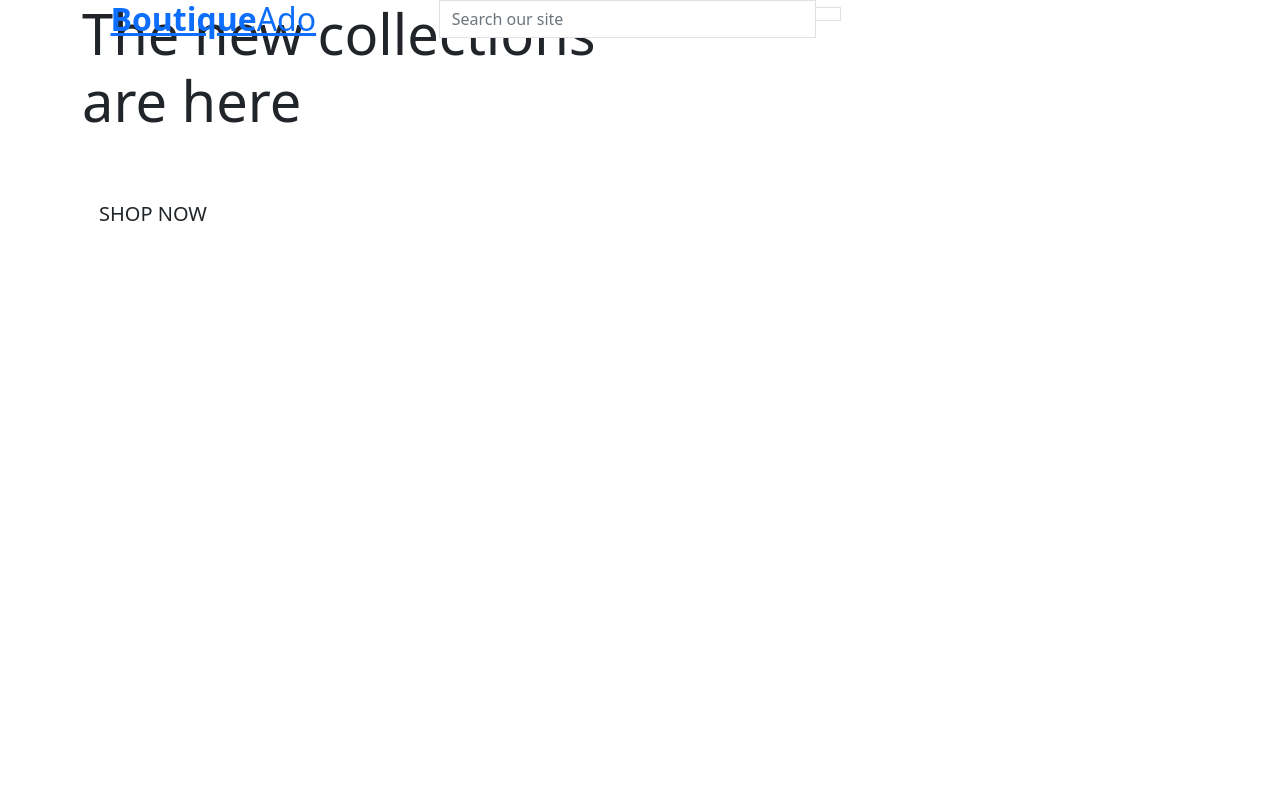
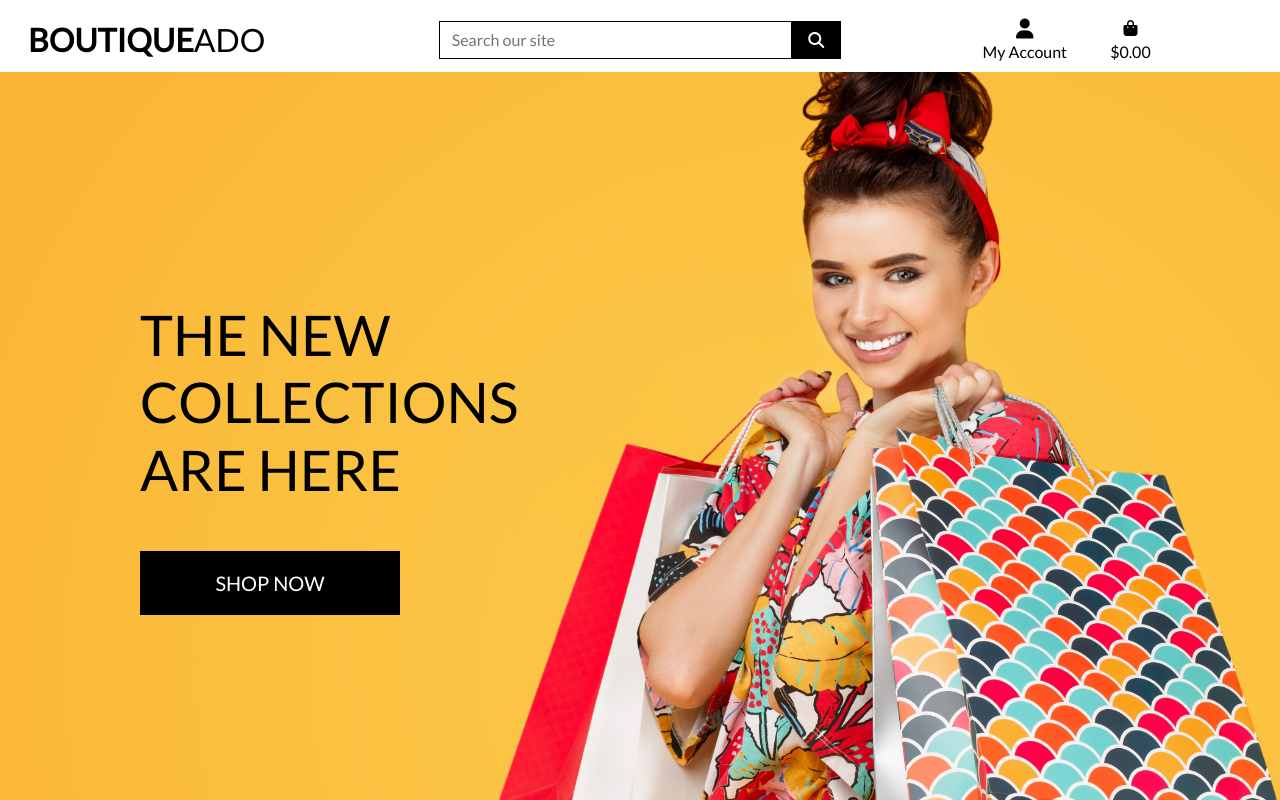
Before and after one commit to phil-griffith/boutique_ado, a Django app: page / in a window 1280 px wide. Run offline with Django 3.2, Linux system fonts and the light colour scheme; some libraries are stand-ins or nearby versions.

Commit message:
Update home page header content and style

```diff
--- a/boutique_ado/settings.py
+++ b/boutique_ado/settings.py
@@ -147,3 +147,7 @@ USE_TZ = True
 # https://docs.djangoproject.com/en/3.1/howto/static-files/
 
 STATIC_URL = '/static/'
+STATICFILES_DIRS = (os.path.join(BASE_DIR, 'static'),)
+
+MEDIA_URL = '/media/'
+MEDIA_ROOT = os.path.join(BASE_DIR, 'media')
--- a/boutique_ado/urls.py
+++ b/boutique_ado/urls.py
@@ -15,9 +15,11 @@ Including another URLconf
 """
 from django.contrib import admin
 from django.urls import path, include
+from django.conf import settings
+from django.conf.urls.static import static
 
 urlpatterns = [
     path('admin/', admin.site.urls),
     path('accounts/', include('allauth.urls')),
     path('', include('home.urls')),
-]
+] + static(settings.MEDIA_URL, document_root=settings.MEDIA_ROOT)
--- /dev/null
+++ b/static/css/base.css
@@ -0,0 +1,81 @@
+html {
+    height: 100%;
+}
+
+body {
+    background: url("/media/homepage_background_cropped.jpg") no-repeat center center fixed;
+    background-size: cover;
+    height: calc(100vh - 164px);
+    color: #555;
+    font-family: 'Lato';
+}
+
+/* from Bulma */
+.icon {
+    align-items: center;
+    display: inline-flex;
+    justify-content: center;
+    height: 1.5rem;
+    width: 1.5rem;
+}
+
+.logo-font {
+    text-transform: uppercase;
+}
+
+.main-logo-link {
+    width: fit-content;
+}
+
+.shop-now-button {
+    background: black;
+    color: white;
+    min-width: 260px;
+}
+
+.btn-black {
+    background: black;
+    color: white;
+}
+
+.shop-now-button:hover,
+.shop-now-button:active,
+.shop-now-button:focus,
+.btn-black:hover,
+.btn-black:active,
+.btn-black:focus {
+    background: #222;
+    color: white;
+}
+
+.text-black {
+    color: #000 !important;
+}
+
+.border-black {
+    border: 1px solid black !important;
+}
+
+/* -------------------------------- Media Queries */
+
+/* Slightly larger container on xl screens */
+@media (min-width: 1200px) {
+  .container {
+    max-width: 80%;
+  }
+}
+
+/* fixed top navbar only on medium and up */
+@media (min-width: 992px) {
+    .fixed-top-desktop-only {
+        position: fixed;
+        top: 0;
+        right: 0;
+        left: 0;
+        z-index: 1030;
+    }
+
+    .header-container {
+        padding-top: 164px;
+    }
+}
--- a/templates/base.html
+++ b/templates/base.html
@@ -12,14 +12,18 @@
     {% endblock %}
 
     {% block corecss %}
+        <link rel="preconnect" href="https://fonts.gstatic.com">
+        <link href="https://fonts.googleapis.com/css2?family=Lato&display=swap" rel="stylesheet">
         <link href="https://cdn.jsdelivr.net/npm/bootstrap@5.0.0-beta3/dist/css/bootstrap.min.css" rel="stylesheet" integrity="sha384-eOJMYsd53ii+scO/bJGFsiCZc+5NDVN2yr8+0RDqr0Ql0h+rP48ckxlpbzKgwra6" crossorigin="anonymous">
+        <link rel="stylesheet" href="{% static 'css/base.css' %}">
     {% endblock %}
 
     {% block extra_css %}
     {% endblock %}
 
     {% block corejs %}
-        <script src="https://cdn.jsdelivr.net/npm/bootstrap@5.0.0-beta3/dist/js/bootstrap.bundle.min.js" integrity="sha384-JEW9xMcG8R+pH31jmWH6WWP0WintQrMb4s7ZOdauHnUtxwoG2vI5DkLtS3qm9Ekf" crossorigin="anonymous"></script>
+        <script src="https://kit.fontawesome.com/4dc71a02d3.js" crossorigin="anonymous"></script>
+        <script src="https://code.jquery.com/jquery-3.6.0.slim.js" integrity="sha256-HwWONEZrpuoh951cQD1ov2HUK5zA5DwJ1DNUXaM6FsY=" crossorigin="anonymous"></script>
         <script src="https://cdn.jsdelivr.net/npm/@popperjs/core@2.9.1/dist/umd/popper.min.js" integrity="sha384-SR1sx49pcuLnqZUnnPwx6FCym0wLsk5JZuNx2bPPENzswTNFaQU1RDvt3wT4gWFG" crossorigin="anonymous"></script>
         <script src="https://cdn.jsdelivr.net/npm/bootstrap@5.0.0-beta3/dist/js/bootstrap.min.js" integrity="sha384-j0CNLUeiqtyaRmlzUHCPZ+Gy5fQu0dQ6eZ/xAww941Ai1SxSY+0EQqNXNE6DZiVc" crossorigin="anonymous"></script>
     {% endblock %}
@@ -31,9 +35,9 @@
   </head>
   <body>
     <header class="container-fluid fixed-top">
-        <div class="row">
+        <div id="topnav" class="row bg-white pt-lg-2 d-none d-lg-flex">
             <div class="col-12 col-lg-4 my-auto py-1 py-lg-0 text-center text-lg-left">
-                <a href="" class="new-link main-logo-link">
+                <a href="" class="nav-link main-logo-link">
                     <h2 class="logo-font text-black my-0"><strong>Boutique</strong>Ado</h2>
                 </a>
             </div>
@@ -49,13 +53,44 @@
                             </button>
                         </div>
                     </div>
-
                 </form>
             </div>
             <div class="col-12 col-lg-4 my-auto py-1 py-lg-0">
                 <ul class="list-inline list-unstyled text-center text-lg-right my-0">
-                    <li class="list-inline-item dropdown"></li>
-                    <li class="list-inline-item"></li>
+                    <li class="list-inline-item dropdown">
+                        <a href="#" class="text-black nav-link" id="user-options" data-bs-toggle="dropdown" aria-haspopup="true" aria-expanded="false">
+                            <div class="text-center">
+                                <div><i class="fas fa-user fa-lg"></i></div>
+                                <p class="my-0">My Account</p>
+                            </div>
+                        </a>
+                        <div class="dropdown-menu border-0" aria-labelledby="user-options">
+                            {% if request.user.is_authenticated %}
+                                {% if request.user.is_superuser %}
+                                    <a href="" class="dropdown-item">Product Managment</a>
+                                {% endif %}
+                                <a href="" class="dropdown-item">My Profile</a>
+                                <a href="{% url 'account_logout' %}" class="dropdown-item">Logout</a>
+                            {% else %}
+                                <a href="{% url 'account_signup' %}" class="dropdown-item">Register</a>
+                                <a href="{% url 'account_login' %}" class="dropdown-item">Login</a>
+                            {% endif %}
+                        </div>
+                    </li>
+                    <li class="list-inline-item">
+                        <a href="" class="{% if grand_total %}text-info font-weight-bold{% else %}text-black{% endif %} nav-link">
+                            <div class="text-center">
+                                <div><i class="fas fa-shopping-bag fa lg"></i></div>
+                                <p class="my-0">
+                                    {% if grand_total %}
+                                        ${{ grand_total|floatformat:2 }}
+                                    {% else %}
+                                        $0.00
+                                    {% endif %}
+                                </p>
+                            </div>
+                        </a>
+                    </li>
                 </ul>
             </div>
         </div>
```
Also changed, not shown: media/homepage_background_cropped.jpg (added).
